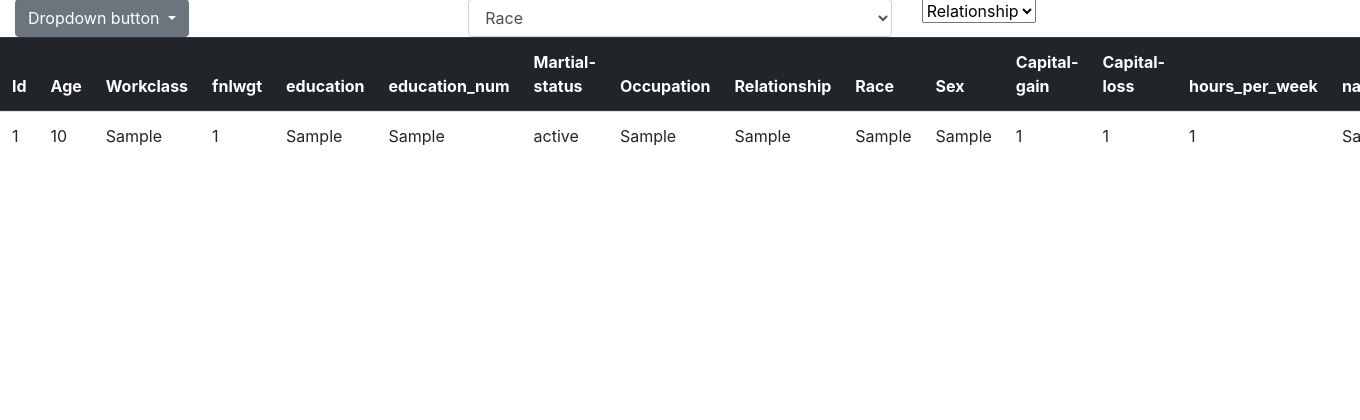
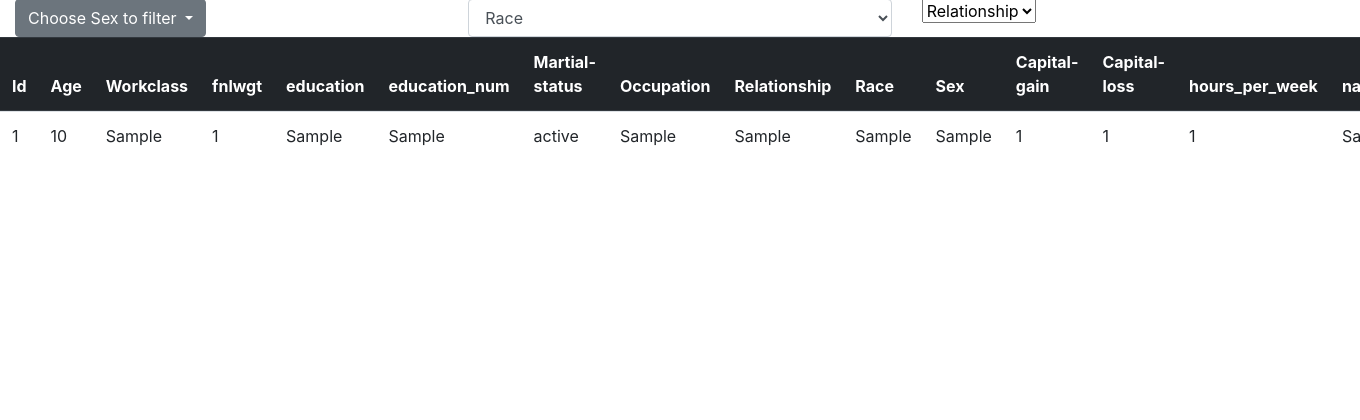
Before and after one commit to Sarthak123456/Adult, a Django app: page /view/ in a window 1360 px wide; the page is wider, and only the part inside the window is pictured. Shown: the part 301-721 px from the top of that part. Run offline with Django 3.2, Linux system fonts and the light colour scheme; tables that the repository leaves empty hold one stand-in row (values such as "Sample post"); parts of the project's set-up code (start-up, migrations or seed data) failed here and were passed over; some libraries are stand-ins or nearby versions.

Commit message:
Dropdowns

```diff
--- a/myapp/Templates/base.html
+++ b/myapp/Templates/base.html
@@ -22,9 +22,9 @@
 
 
 <script type="text/javascript">
-	$('.sex').on('click', function(e){
+	$('.dropdown-item').on('click', function(e){
 		e.preventDefault();
-		var value=$('.sex').data()
+		var value=$(this).text()
 		alert (value);
 		var url=('/view?sex=+'+$.trim(value))
 		alert (url);
--- a/myapp/Templates/view.html
+++ b/myapp/Templates/view.html
@@ -18,11 +18,11 @@
   	<div class="col-md-4">
   		<div class="dropdown">
   <button class="btn btn-secondary dropdown-toggle" type="button" id="dropdownMenuButton" data-toggle="dropdown" aria-haspopup="true" aria-expanded="false">
-    Dropdown button
+    Choose Sex to filter
   </button>
-  <div class="dropdown-menu" aria-labelledby="dropdownMenuButton">
+  <div class="dropdown-menu sex" aria-labelledby="dropdownMenuButton">
   	{% for j in sex %}
-    <a class="dropdown-item sex" href="#" >{{j.sex}}</a>
+    <a class="dropdown-item"  href="#">{{j.sex}}</a>
     {% endfor %}
 
   </div>
```
